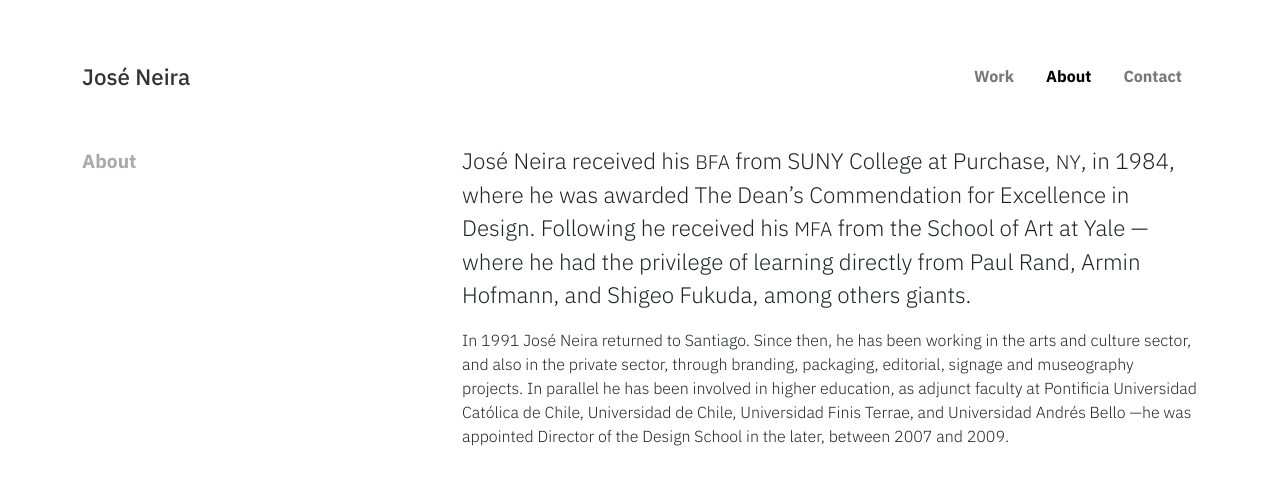
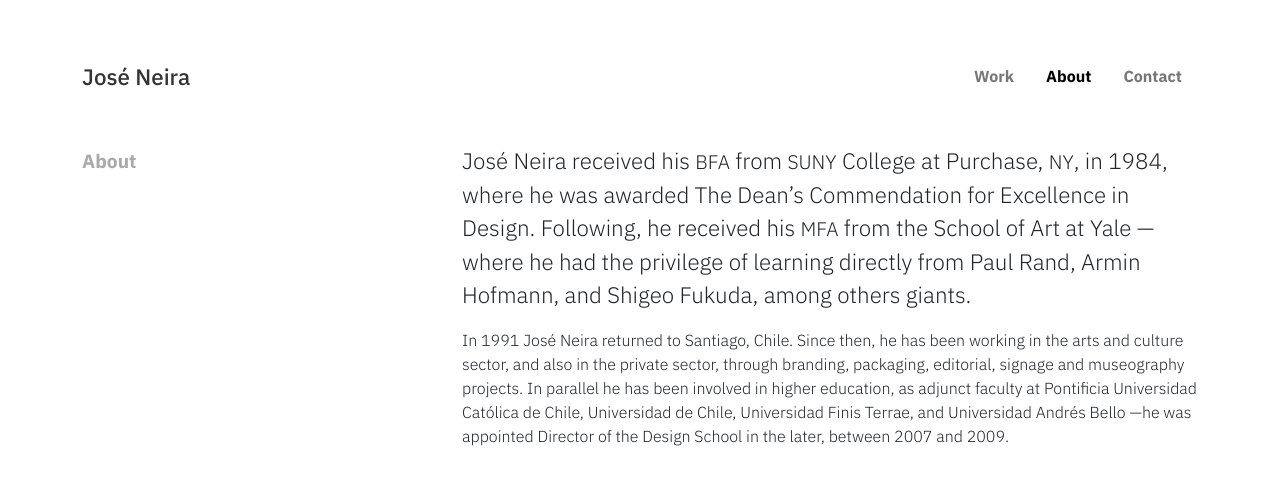
Before and after one commit to facoasecas/jnd, a plain HTML site: page about.html in a window 1280 px wide. Shown: the top 498 px of the page. Drawn offline with nearby package versions, Linux system fonts and the light colour scheme.

Commit message:
Add files via upload

```diff
--- a/about.html
+++ b/about.html
@@ -27,9 +27,8 @@
                         <h2>About</h2>
                     </div>
                     <div class="col-md-8">
-                        <p class="lead pt-4 pt-md-0">José Neira received his <abbr title="Bachelor of Fine Arts" class="initialism">BFA</abbr> from SUNY College at Purchase, <abbr title="State of New York" class="initialism">NY</abbr>, in 1984, where he was awarded
-                            The Dean’s Commendation for Excellence in Design. Following he received his <abbr title="Master of Fine Arts" class="initialism">MFA</abbr> from the School of Art at Yale —where he had the privilege of learning directly from Paul Rand, Armin Hofmann, and Shigeo Fukuda, among others giants.</p>
-                            <p class="pt-3">In 1991 José Neira returned to Santiago. Since then, he has been working in the arts and culture sector, and also in the private sector, through branding, packaging, editorial, signage and museography projects. In parallel he has been involved in higher education, as adjunct faculty at Pontificia Universidad Católica de Chile, Universidad de Chile, Universidad Finis Terrae, and Universidad Andrés Bello —he was appointed Director of the Design School in the later, between 2007 and 2009.</p>
+                        <p class="lead pt-4 pt-md-0">José Neira received his <abbr title="Bachelor of Fine Arts" class="initialism">BFA</abbr> from <abbr title="The State University of New York" class="initialism">SUNY</abbr> College at Purchase, <abbr title="State of New York" class="initialism">NY</abbr>, in 1984, where he was awarded The Dean’s Commendation for Excellence in Design. Following, he received his <abbr title="Master of Fine Arts" class="initialism">MFA</abbr> from the School of Art at Yale —where he had the privilege of learning directly from Paul Rand, Armin Hofmann, and Shigeo Fukuda, among others giants.</p>
+                        <p class="pt-3">In 1991 José Neira returned to Santiago, Chile. Since then, he has been working in the arts and culture sector, and also in the private sector, through branding, packaging, editorial, signage and museography projects. In parallel he has been involved in higher education, as adjunct faculty at Pontificia Universidad Católica de Chile, Universidad de Chile, Universidad Finis Terrae, and Universidad Andrés Bello —he was appointed Director of the Design School in the later, between 2007 and 2009.</p>
                     </div>
                     <div class="col-md-8 clearfix">
                         <img src="https://picsum.photos/id/201/800/500" class="w-100 my-5 shadow-sm" />
```
